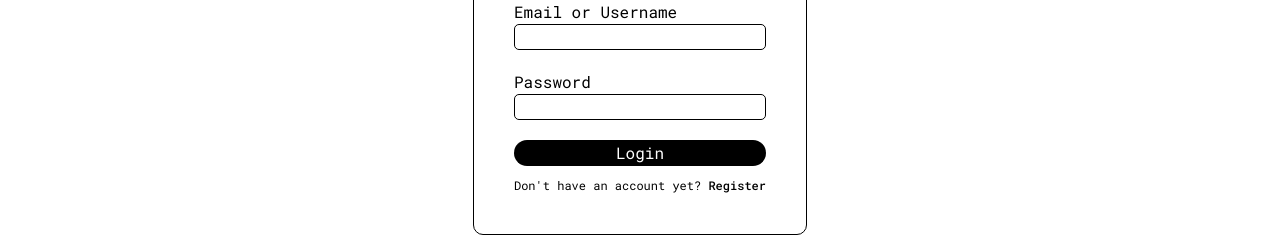
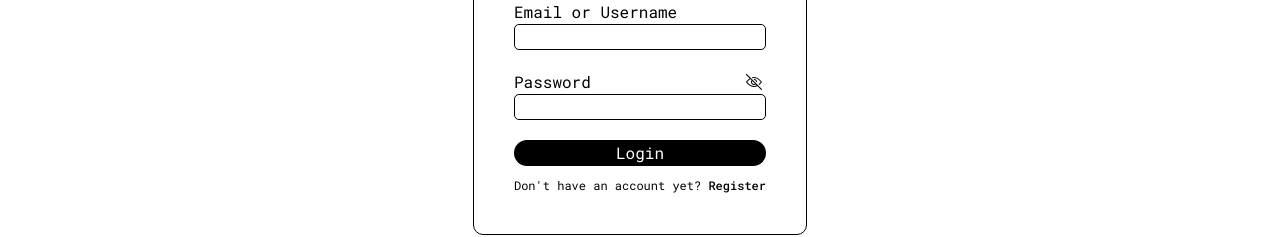
Before and after one commit to dcaon01/izichartz, a Next.js app: page /authentication/login in a window 1280 px wide. Shown: the part 331-568 px from the top of the page. Built offline with nearby package versions, Linux system fonts and the light colour scheme.

Commit message:
Refactoring completo (o quasi)

```diff
--- a/app/authentication/Auth.module.css
+++ b/app/authentication/Auth.module.css
@@ -23,41 +23,6 @@
     color: black;
 }
 
-.inputWrapper {
-    display: flex;
-    flex-direction: column;
-    margin-top: 10px;
-    margin-bottom: 10px;
-}
-
-.passwordHead {
-    display: flex;
-    flex-direction: row;
-    justify-content: space-between;
-    align-items: center;
-}
-
-.visible {
-    display: flex;
-    height: 24px;
-    width: 24px;
-    justify-content: center;
-    align-items: center;
-}
-
-.visible:hover {
-    cursor: pointer;
-}
-
-.input {
-    border-width: 0.75px;
-    height: 26px;
-    border-color: black;
-    border-radius: 5px;
-    padding-left: 5px;
-    padding-right: 5px;
-}
-
 .header {
     display: flex;
     justify-content: left;
--- a/app/authentication/login/page.js
+++ b/app/authentication/login/page.js
@@ -1,5 +1,6 @@
 import classes from "../Auth.module.css";
 import RegLogSwitch from "@/components/authentication/RegLogSwitch";
+import AuthInput from "@/components/authentication/AuthInput";
 import { robotoMono } from "@/app/fonts";
 
 export default function LoginPage() {
@@ -7,20 +8,8 @@ export default function LoginPage() {
         <>
             <h1 className={`${robotoMono.className}`}>Login</h1>
             <form className={classes.form}>
-                <div className={classes.inputWrapper}>
-                    <label className={`${robotoMono.className}`}>Email or Username</label>
-                    <input className={`${robotoMono.className} ${classes.input}`} type="email" id="register-email" name="register-email" required />
-                </div>
-                <div className={classes.inputWrapper}>
-                    <label className={`${robotoMono.className}`}>Password</label>
-                    <input
-                        className={`${classes.input}`}
-                        type="password"
-                        id="password"
-                        name="password"
-                        required
-                    />
-                </div>
+                <AuthInput id="login-user" type="text" label="Email or Username"/>
+                <AuthInput id="login-password" type="password" label="Password"/>
                 <button className={`${classes.submitButton} ${robotoMono.className}`} type="submit">Login</button>
             </form>
             <RegLogSwitch switchTo={"register"}/>
--- a/app/authentication/register/page.js
+++ b/app/authentication/register/page.js
@@ -7,48 +7,15 @@ import { useState } from "react";
 import { useFormState } from "react-dom";
 import { userRegister } from "@/lib/server_actions/auth.js";
 import ErrorDisplayer from "@/components/authentication/ErrorDisplayer";
+import AuthInput from "@/components/authentication/AuthInput.js";
 
 /**
  * RegisterPage
  * Pagina di registrazione dell'utente
  * @refactor    - Creare un componente per gli input normali e le password, ma capire se funziona con il form.
- *              - Creare un componente per la scritta in basso.
- *              - Creare un componente per il display dell'errore.
  */
 export default function RegisterPage() {
     let [state, formAction] = useFormState(userRegister, { messages: [] });
-    let [isVisible1, setIsVisible1] = useState(false);
-    let [isVisible2, setIsVisible2] = useState(false);
-
-    /**
-     * handlePswVisible1
-     * funzione per la gestione della prima password.
-     * @param event evento onClick.
-     */
-    function handlePswVisible1(event) {
-        event.preventDefault();
-        event.stopPropagation();
-        if (isVisible1) {
-            setIsVisible1(false);
-        } else {
-            setIsVisible1(true);
-        }
-    }
-
-    /**
-     * handlePswVisible1
-     * funzione per la gestione della seconda password.
-     * @param event evento onClick.
-     */
-    function handlePswVisible2(event) {
-        event.preventDefault();
-        event.stopPropagation();
-        if (isVisible2) {
-            setIsVisible2(false);
-        } else {
-            setIsVisible2(true);
-        }
-    }
 
     /* Rendering */
     return (
@@ -56,44 +23,10 @@ export default function RegisterPage() {
             <h1 className={`${robotoMono.className}`}>Register</h1>
             {state.messages.length > 0 && <ErrorDisplayer messages={state.messages} />}
             <form className={classes.form} action={formAction} noValidate>
-                <div className={classes.inputWrapper}>
-                    <label className={`${robotoMono.className}`}>Username</label>
-                    <input className={`${robotoMono.className} ${classes.input}`} type="text" id="register-username" name="register-username" required />
-                </div>
-                <div className={classes.inputWrapper}>
-                    <label className={`${robotoMono.className}`}>Email</label>
-                    <input className={`${robotoMono.className} ${classes.input}`} type="email" id="register-email" name="register-email" required />
-                </div>
-                <div className={classes.inputWrapper}>
-                    <div className={classes.passwordHead}>
-                        <label className={`${robotoMono.className}`}>Password</label>
-                        <div className={classes.visible} onClick={handlePswVisible1} >
-                            <img src={isVisible1 ? "/assets/global/visible.png" : "/assets/global/not_visible.png"} height={16} width={16} alt={isVisible2 ? "hide" : "show"} />
-                        </div>
-                    </div>
-                    <input
-                        className={`${classes.input} ${robotoMono.className}`}
-                        type={isVisible1 ? "text" : "password"}
-                        id="register-password"
-                        name="register-password"
-                        required
-                    />
-                </div>
-                <div className={classes.inputWrapper}>
-                    <div className={classes.passwordHead}>
-                        <label className={`${robotoMono.className}`}>Confirm Password</label>
-                        <div className={classes.visible} onClick={handlePswVisible2}>
-                            <img src={isVisible2 ? "/assets/global/visible.png" : "/assets/global/not_visible.png"} height={16} width={16} alt={isVisible2 ? "hide" : "show"} />
-                        </div>
-                    </div>
-                    <input
-                        className={`${classes.input} ${robotoMono.className}`}
-                        type={isVisible2 ? "text" : "password"}
-                        id="register-confirm-password"
-                        name="register-confirm-password"
-                        required
-                    />
-                </div>
+                <AuthInput id="register-username" type="text" label="Username"/>
+                <AuthInput id="register-email" type="email" label="Email"/>
+                <AuthInput id="register-password" type="password" label="Password"/>
+                <AuthInput id="register-confirm-password" type="password" label="Confirm Password"/>
                 <button className={`${classes.submitButton} ${robotoMono.className}`} type="submit">Register</button>
             </form>
             <RegLogSwitch switchTo={"login"}/>
--- /dev/null
+++ b/components/authentication/AuthInput.js
@@ -0,0 +1,58 @@
+'use client';
+
+import classes from "./AuthInput.module.css";
+import { robotoMono } from "@/app/fonts";
+import { useState } from "react";
+
+/**
+ * Input
+ * Componente che va a rendereizzare un input. Esistono tre tipi di input (per ora):
+ * - password
+ * - email
+ * - text
+ * @param id valore dal dare all'id e al name dell'input.
+ * @param type tipo di input.
+ * @param label testo da inserire nella label.
+ */
+export default function AuthInput({ id, type, label }) {
+    let isPassword = type === "password" ? true : false;
+    let [isVisible, setIsVisible] = useState(false);
+
+    /**
+     * handlePswVisible1
+     * funzione per la gestione della prima password.
+     * @param event evento onClick.
+     */
+    function handlePswVisible(event) {
+        event.preventDefault();
+        event.stopPropagation();
+        if (isVisible) {
+            setIsVisible(false);
+        } else {
+            setIsVisible(true);
+        }
+    }
+
+    return (
+        <div className={classes.inputWrapper}>
+            {isPassword &&
+                <div className={classes.passwordHead}>
+                    <label className={`${robotoMono.className}`}>{label}</label>
+                    <div className={classes.visible} onClick={handlePswVisible}>
+                        <img src={isVisible ? "/assets/global/visible.png" : "/assets/global/not_visible.png"} height={16} width={16} alt={isVisible ? "hide" : "show"} />
+                    </div>
+                </div>
+            }
+            {!isPassword &&
+                <label className={`${robotoMono.className}`}>{label}</label>
+            }
+            <input
+                className={`${classes.input} ${robotoMono.className}`}
+                type={isPassword ? (isVisible ? "text" : "password") : type}
+                id={id}
+                name={id}
+                required
+            />
+        </div>
+    );
+}
--- /dev/null
+++ b/components/authentication/AuthInput.module.css
@@ -0,0 +1,34 @@
+.inputWrapper {
+    display: flex;
+    flex-direction: column;
+    margin-top: 10px;
+    margin-bottom: 10px;
+}
+
+.passwordHead {
+    display: flex;
+    flex-direction: row;
+    justify-content: space-between;
+    align-items: center;
+}
+
+.visible {
+    display: flex;
+    height: 24px;
+    width: 24px;
+    justify-content: center;
+    align-items: center;
+}
+
+.visible:hover {
+    cursor: pointer;
+}
+
+.input {
+    border-width: 0.75px;
+    height: 26px;
+    border-color: black;
+    border-radius: 5px;
+    padding-left: 5px;
+    padding-right: 5px;
+}
```
